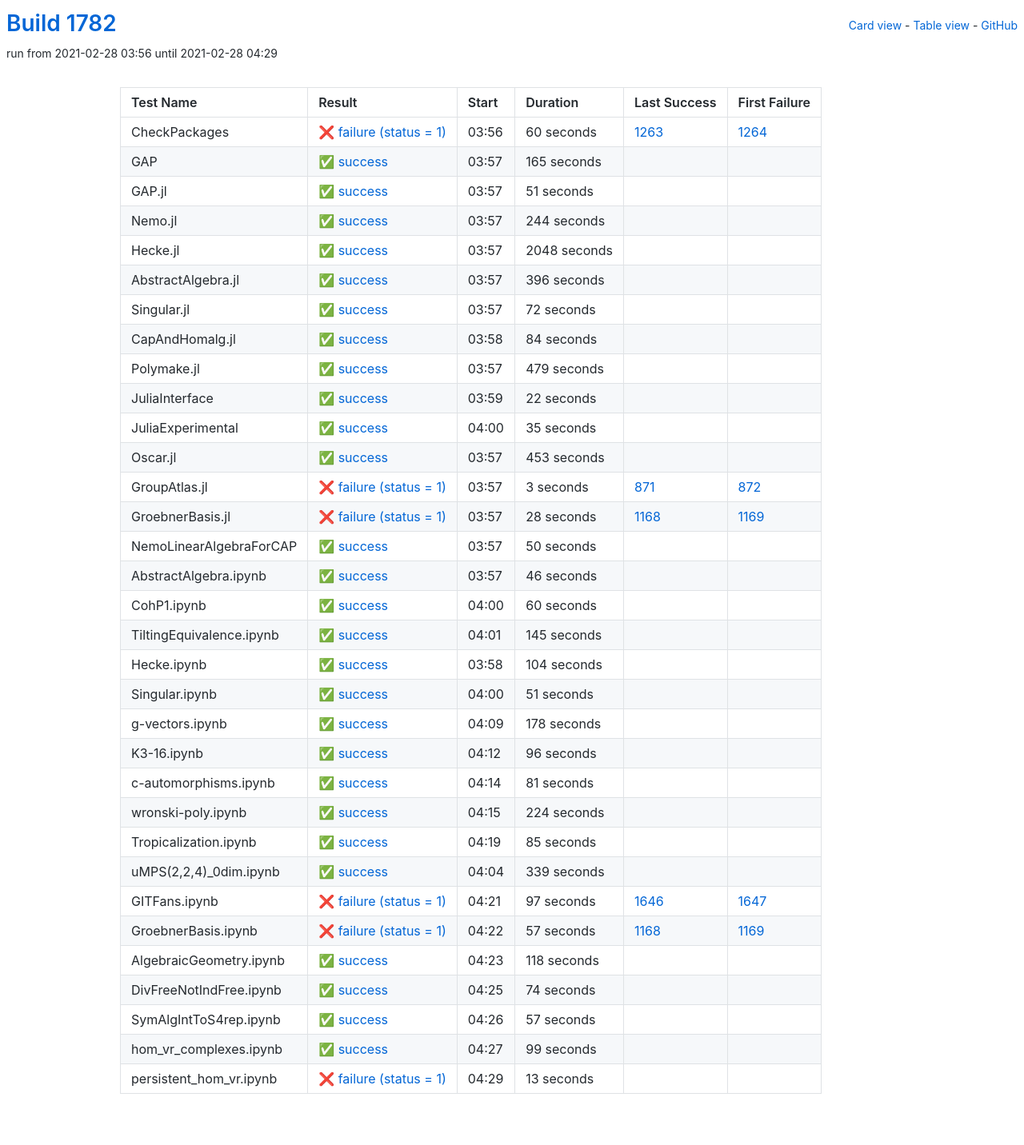
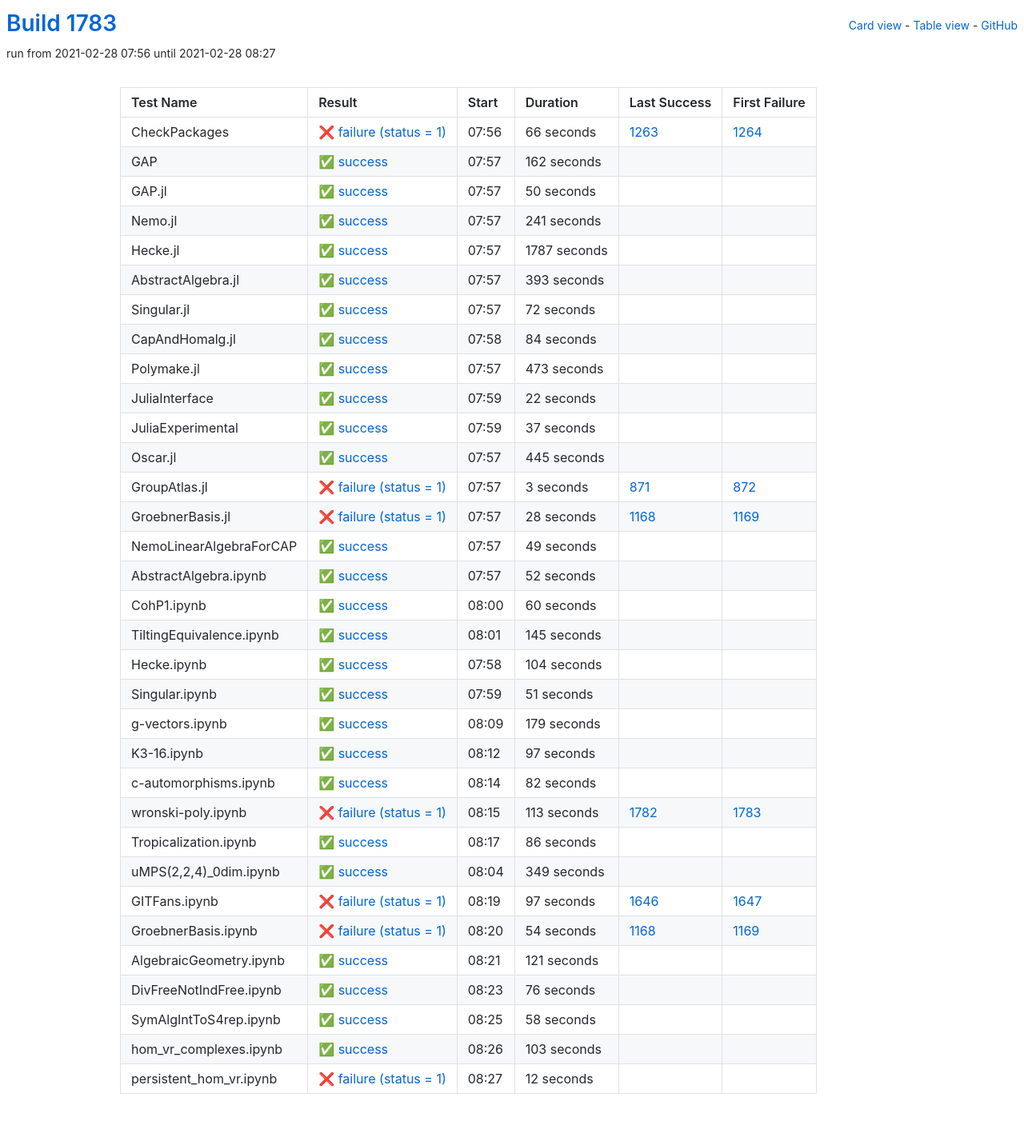
Before and after one commit to oscar-system/oscar-ci-status-stable, a Jekyll site: the page built from table.html, in a window 1280 px wide. Shown: the whole page at 80% size. Built offline with Jekyll 4.4.1, drawn with Linux system fonts in a browser that asks for light colours.

Commit message:
Build #1783

```diff
--- a/_data/ci.yml
+++ b/_data/ci.yml
@@ -1,6 +1,6 @@
 ---
-build: 1782
-build_url: https://oscarci.mathematik.uni-kl.de/job/oscar-stable/1782/
+build: 1783
+build_url: https://oscarci.mathematik.uni-kl.de/job/oscar-stable/1783/
 job: oscar-stable
 organization: oscar-system
 repo: oscar-ci-status-stable
@@ -8,80 +8,80 @@ repourl: https://github.com/oscar-system/oscar-ci-status-stable
 tests:
 - name: CheckPackages
   id: checkpackages
-  log: https://oscarci.mathematik.uni-kl.de/job/oscar-stable/1782/artifact/logs/build-1782/CheckPackages.log
-  start: 2021-02-28 03:56
+  log: https://oscarci.mathematik.uni-kl.de/job/oscar-stable/1783/artifact/logs/build-1783/CheckPackages.log
+  start: 2021-02-28 07:56
   success: false
   exitcode: 1
   status: failure
-  duration: 60
+  duration: 66
   last_success: 1263
   last_success_url: https://oscarci.mathematik.uni-kl.de/job/oscar-stable/1263/
   first_failure: 1264
   first_failure_url: https://oscarci.mathematik.uni-kl.de/job/oscar-stable/1264/
 - name: GAP
   id: gap
-  log: https://oscarci.mathematik.uni-kl.de/job/oscar-stable/1782/artifact/logs/build-1782/GAP.log
-  start: 2021-02-28 03:57
+  log: https://oscarci.mathematik.uni-kl.de/job/oscar-stable/1783/artifact/logs/build-1783/GAP.log
+  start: 2021-02-28 07:57
   success: true
   exitcode: 0
   status: success
-  duration: 165
+  duration: 162
   last_success: false
   last_success_url:
   first_failure: false
   first_failure_url:
 - name: GAP.jl
   id: gap-jl
-  log: https://oscarci.mathematik.uni-kl.de/job/oscar-stable/1782/artifact/logs/build-1782/GAP.jl.log
-  start: 2021-02-28 03:57
+  log: https://oscarci.mathematik.uni-kl.de/job/oscar-stable/1783/artifact/logs/build-1783/GAP.jl.log
+  start: 2021-02-28 07:57
   success: true
   exitcode: 0
   status: success
-  duration: 51
+  duration: 50
   last_success: false
   last_success_url:
   first_failure: false
   first_failure_url:
 - name: Nemo.jl
   id: nemo-jl
-  log: https://oscarci.mathematik.uni-kl.de/job/oscar-stable/1782/artifact/logs/build-1782/Nemo.jl.log
-  start: 2021-02-28 03:57
+  log: https://oscarci.mathematik.uni-kl.de/job/oscar-stable/1783/artifact/logs/build-1783/Nemo.jl.log
+  start: 2021-02-28 07:57
   success: true
   exitcode: 0
   status: success
-  duration: 244
+  duration: 241
   last_success: false
   last_success_url:
   first_failure: false
   first_failure_url:
 - name: Hecke.jl
   id: hecke-jl
-  log: https://oscarci.mathematik.uni-kl.de/job/oscar-stable/1782/artifact/logs/build-1782/Hecke.jl.log
-  start: 2021-02-28 03:57
+  log: https://oscarci.mathematik.uni-kl.de/job/oscar-stable/1783/artifact/logs/build-1783/Hecke.jl.log
+  start: 2021-02-28 07:57
   success: true
   exitcode: 0
   status: success
-  duration: 2048
+  duration: 1787
   last_success: false
   last_success_url:
   first_failure: false
   first_failure_url:
 - name: AbstractAlgebra.jl
   id: abstractalgebra-jl
-  log: https://oscarci.mathematik.uni-kl.de/job/oscar-stable/1782/artifact/logs/build-1782/AbstractAlgebra.jl.log
-  start: 2021-02-28 03:57
+  log: https://oscarci.mathematik.uni-kl.de/job/oscar-stable/1783/artifact/logs/build-1783/AbstractAlgebra.jl.log
+  start: 2021-02-28 07:57
   success: true
   exitcode: 0
   status: success
-  duration: 396
+  duration: 393
   last_success: false
   last_success_url:
   first_failure: false
   first_failure_url:
 - name: Singular.jl
   id: singular-jl
-  log: https://oscarci.mathematik.uni-kl.de/job/oscar-stable/1782/artifact/logs/build-1782/Singular.jl.log
-  start: 2021-02-28 03:57
+  log: https://oscarci.mathematik.uni-kl.de/job/oscar-stable/1783/artifact/logs/build-1783/Singular.jl.log
+  start: 2021-02-28 07:57
   success: true
   exitcode: 0
   status: success
@@ -92,8 +92,8 @@ tests:
   first_failure_url:
 - name: CapAndHomalg.jl
   id: capandhomalg-jl
-  log: https://oscarci.mathematik.uni-kl.de/job/oscar-stable/1782/artifact/logs/build-1782/CapAndHomalg.jl.log
-  start: 2021-02-28 03:58
+  log: https://oscarci.mathematik.uni-kl.de/job/oscar-stable/1783/artifact/logs/build-1783/CapAndHomalg.jl.log
+  start: 2021-02-28 07:58
   success: true
   exitcode: 0
   status: success
@@ -104,20 +104,20 @@ tests:
   first_failure_url:
 - name: Polymake.jl
   id: polymake-jl
-  log: https://oscarci.mathematik.uni-kl.de/job/oscar-stable/1782/artifact/logs/build-1782/Polymake.jl.log
-  start: 2021-02-28 03:57
+  log: https://oscarci.mathematik.uni-kl.de/job/oscar-stable/1783/artifact/logs/build-1783/Polymake.jl.log
+  start: 2021-02-28 07:57
   success: true
   exitcode: 0
   status: success
-  duration: 479
+  duration: 473
   last_success: false
   last_success_url:
   first_failure: false
   first_failure_url:
 - name: JuliaInterface
   id: juliainterface
-  log: https://oscarci.mathematik.uni-kl.de/job/oscar-stable/1782/artifact/logs/build-1782/JuliaInterface.log
-  start: 2021-02-28 03:59
+  log: https://oscarci.mathematik.uni-kl.de/job/oscar-stable/1783/artifact/logs/build-1783/JuliaInterface.log
+  start: 2021-02-28 07:59
   success: true
   exitcode: 0
   status: success
@@ -128,32 +128,32 @@ tests:
   first_failure_url:
 - name: JuliaExperimental
   id: juliaexperimental
-  log: https://oscarci.mathematik.uni-kl.de/job/oscar-stable/1782/artifact/logs/build-1782/JuliaExperimental.log
-  start: 2021-02-28 04:00
+  log: https://oscarci.mathematik.uni-kl.de/job/oscar-stable/1783/artifact/logs/build-1783/JuliaExperimental.log
+  start: 2021-02-28 07:59
   success: true
   exitcode: 0
   status: success
-  duration: 35
+  duration: 37
   last_success: false
   last_success_url:
   first_failure: false
   first_failure_url:
 - name: Oscar.jl
   id: oscar-jl
-  log: https://oscarci.mathematik.uni-kl.de/job/oscar-stable/1782/artifact/logs/build-1782/Oscar.jl.log
-  start: 2021-02-28 03:57
+  log: https://oscarci.mathematik.uni-kl.de/job/oscar-stable/1783/artifact/logs/build-1783/Oscar.jl.log
+  start: 2021-02-28 07:57
   success: true
   exitcode: 0
   status: success
-  duration: 453
+  duration: 445
   last_success: false
   last_success_url:
   first_failure: false
   first_failure_url:
 - name: GroupAtlas.jl
   id: groupatlas-jl
-  log: https://oscarci.mathematik.uni-kl.de/job/oscar-stable/1782/artifact/logs/build-1782/GroupAtlas.jl.log
-  start: 2021-02-28 03:57
+  log: https://oscarci.mathematik.uni-kl.de/job/oscar-stable/1783/artifact/logs/build-1783/GroupAtlas.jl.log
+  start: 2021-02-28 07:57
   success: false
   exitcode: 1
   status: failure
@@ -164,8 +164,8 @@ tests:
   first_failure_url: https://oscarci.mathematik.uni-kl.de/job/oscar-stable/872/
 - name: GroebnerBasis.jl
   id: groebnerbasis-jl
-  log: https://oscarci.mathematik.uni-kl.de/job/oscar-stable/1782/artifact/logs/build-1782/GroebnerBasis.jl.log
-  start: 2021-02-28 03:57
+  log: https://oscarci.mathematik.uni-kl.de/job/oscar-stable/1783/artifact/logs/build-1783/GroebnerBasis.jl.log
+  start: 2021-02-28 07:57
   success: false
   exitcode: 1
   status: failure
@@ -176,32 +176,32 @@ tests:
   first_failure_url: https://oscarci.mathematik.uni-kl.de/job/oscar-stable/1169/
 - name: NemoLinearAlgebraForCAP
   id: nemolinearalgebraforcap
-  log: https://oscarci.mathematik.uni-kl.de/job/oscar-stable/1782/artifact/logs/build-1782/NemoLinearAlgebraForCAP.log
-  start: 2021-02-28 03:57
+  log: https://oscarci.mathematik.uni-kl.de/job/oscar-stable/1783/artifact/logs/build-1783/NemoLinearAlgebraForCAP.log
+  start: 2021-02-28 07:57
   success: true
   exitcode: 0
   status: success
-  duration: 50
+  duration: 49
   last_success: false
   last_success_url:
   first_failure: false
   first_failure_url:
 - name: AbstractAlgebra.ipynb
   id: abstractalgebra-ipynb
-  log: https://oscarci.mathematik.uni-kl.de/job/oscar-stable/1782/artifact/logs/build-1782/AbstractAlgebra.ipynb.log
-  start: 2021-02-28 03:57
+  log: https://oscarci.mathematik.uni-kl.de/job/oscar-stable/1783/artifact/logs/build-1783/AbstractAlgebra.ipynb.log
+  start: 2021-02-28 07:57
   success: true
   exitcode: 0
   status: success
-  duration: 46
+  duration: 52
   last_success: false
   last_success_url:
   first_failure: false
   first_failure_url:
 - name: CohP1.ipynb
   id: cohp1-ipynb
-  log: https://oscarci.mathematik.uni-kl.de/job/oscar-stable/1782/artifact/logs/build-1782/CohP1.ipynb.log
-  start: 2021-02-28 04:00
+  log: https://oscarci.mathematik.uni-kl.de/job/oscar-stable/1783/artifact/logs/build-1783/CohP1.ipynb.log
+  start: 2021-02-28 08:00
   success: true
   exitcode: 0
   status: success
@@ -212,8 +212,8 @@ tests:
   first_failure_url:
 - name: TiltingEquivalence.ipynb
   id: tiltingequivalence-ipynb
-  log: https://oscarci.mathematik.uni-kl.de/job/oscar-stable/1782/artifact/logs/build-1782/TiltingEquivalence.ipynb.log
-  start: 2021-02-28 04:01
+  log: https://oscarci.mathematik.uni-kl.de/job/oscar-stable/1783/artifact/logs/build-1783/TiltingEquivalence.ipynb.log
+  start: 2021-02-28 08:01
   success: true
   exitcode: 0
   status: success
@@ -224,8 +224,8 @@ tests:
   first_failure_url:
 - name: Hecke.ipynb
   id: hecke-ipynb
-  log: https://oscarci.mathematik.uni-kl.de/job/oscar-stable/1782/artifact/logs/build-1782/Hecke.ipynb.log
-  start: 2021-02-28 03:58
+  log: https://oscarci.mathematik.uni-kl.de/job/oscar-stable/1783/artifact/logs/build-1783/Hecke.ipynb.log
+  start: 2021-02-28 07:58
   success: true
   exitcode: 0
   status: success
@@ -236,8 +236,8 @@ tests:
   first_failure_url:
 - name: Singular.ipynb
   id: singular-ipynb
-  log: https://oscarci.mathematik.uni-kl.de/job/oscar-stable/1782/artifact/logs/build-1782/Singular.ipynb.log
-  start: 2021-02-28 04:00
+  log: https://oscarci.mathematik.uni-kl.de/job/oscar-stable/1783/artifact/logs/build-1783/Singular.ipynb.log
+  start: 2021-02-28 07:59
   success: true
   exitcode: 0
   status: success
@@ -248,80 +248,80 @@ tests:
   first_failure_url:
 - name: g-vectors.ipynb
   id: g-vectors-ipynb
-  log: https://oscarci.mathematik.uni-kl.de/job/oscar-stable/1782/artifact/logs/build-1782/g-vectors.ipynb.log
-  start: 2021-02-28 04:09
+  log: https://oscarci.mathematik.uni-kl.de/job/oscar-stable/1783/artifact/logs/build-1783/g-vectors.ipynb.log
+  start: 2021-02-28 08:09
   success: true
   exitcode: 0
   status: success
-  duration: 178
+  duration: 179
   last_success: false
   last_success_url:
   first_failure: false
   first_failure_url:
 - name: K3-16.ipynb
   id: k3-16-ipynb
-  log: https://oscarci.mathematik.uni-kl.de/job/oscar-stable/1782/artifact/logs/build-1782/K3-16.ipynb.log
-  start: 2021-02-28 04:12
+  log: https://oscarci.mathematik.uni-kl.de/job/oscar-stable/1783/artifact/logs/build-1783/K3-16.ipynb.log
+  start: 2021-02-28 08:12
   success: true
   exitcode: 0
   status: success
-  duration: 96
+  duration: 97
   last_success: false
   last_success_url:
   first_failure: false
   first_failure_url:
 - name: c-automorphisms.ipynb
   id: c-automorphisms-ipynb
-  log: https://oscarci.mathematik.uni-kl.de/job/oscar-stable/1782/artifact/logs/build-1782/c-automorphisms.ipynb.log
-  start: 2021-02-28 04:14
+  log: https://oscarci.mathematik.uni-kl.de/job/oscar-stable/1783/artifact/logs/build-1783/c-automorphisms.ipynb.log
+  start: 2021-02-28 08:14
   success: true
   exitcode: 0
   status: success
-  duration: 81
+  duration: 82
   last_success: false
   last_success_url:
   first_failure: false
   first_failure_url:
 - name: wronski-poly.ipynb
   id: wronski-poly-ipynb
-  log: https://oscarci.mathematik.uni-kl.de/job/oscar-stable/1782/artifact/logs/build-1782/wronski-poly.ipynb.log
-  start: 2021-02-28 04:15
+  log: https://oscarci.mathematik.uni-kl.de/job/oscar-stable/1783/artifact/logs/build-1783/wronski-poly.ipynb.log
+  start: 2021-02-28 08:15
+  success: false
+  exitcode: 1
+  status: failure
+  duration: 113
+  last_success: 1782
+  last_success_url: https://oscarci.mathematik.uni-kl.de/job/oscar-stable/1782/
+  first_failure: 1783
+  first_failure_url: https://oscarci.mathematik.uni-kl.de/job/oscar-stable/1783/
+- name: Tropicalization.ipynb
+  id: tropicalization-ipynb
+  log: https://oscarci.mathematik.uni-kl.de/job/oscar-stable/1783/artifact/logs/build-1783/Tropicalization.ipynb.log
+  start: 2021-02-28 08:17
   success: true
   exitcode: 0
   status: success
-  duration: 224
-  last_success: false
-  last_success_url:
-  first_failure: false
-  first_failure_url:
-- name: Tropicalization.ipynb
-  id: tropicalization-ipynb
-  log: https://oscarci.mathematik.uni-kl.de/job/oscar-stable/1782/artifact/logs/build-1782/Tropicalization.ipynb.log
-  start: 2021-02-28 04:19
-  success: true
-  exitcode: 0
-  status: success
-  duration: 85
+  duration: 86
   last_success: false
   last_success_url:
   first_failure: false
   first_failure_url:
 - name: uMPS(2,2,4)_0dim.ipynb
   id: umps-2-2-4-0dim-ipynb
-  log: https://oscarci.mathematik.uni-kl.de/job/oscar-stable/1782/artifact/logs/build-1782/uMPS-2-2-4-_0dim.ipynb.log
-  start: 2021-02-28 04:04
+  log: https://oscarci.mathematik.uni-kl.de/job/oscar-stable/1783/artifact/logs/build-1783/uMPS-2-2-4-_0dim.ipynb.log
+  start: 2021-02-28 08:04
   success: true
   exitcode: 0
   status: success
-  duration: 339
+  duration: 349
   last_success: false
   last_success_url:
   first_failure: false
   first_failure_url:
 - name: GITFans.ipynb
   id: gitfans-ipynb
-  log: https://oscarci.mathematik.uni-kl.de/job/oscar-stable/1782/artifact/logs/build-1782/GITFans.ipynb.log
-  start: 2021-02-28 04:21
+  log: https://oscarci.mathematik.uni-kl.de/job/oscar-stable/1783/artifact/logs/build-1783/GITFans.ipynb.log
+  start: 2021-02-28 08:19
   success: false
   exitcode: 1
   status: failure
@@ -332,72 +332,72 @@ tests:
   first_failure_url: https://oscarci.mathematik.uni-kl.de/job/oscar-stable/1647/
 - name: GroebnerBasis.ipynb
   id: groebnerbasis-ipynb
-  log: https://oscarci.mathematik.uni-kl.de/job/oscar-stable/1782/artifact/logs/build-1782/GroebnerBasis.ipynb.log
-  start: 2021-02-28 04:22
+  log: https://oscarci.mathematik.uni-kl.de/job/oscar-stable/1783/artifact/logs/build-1783/GroebnerBasis.ipynb.log
+  start: 2021-02-28 08:20
   success: false
   exitcode: 1
   status: failure
-  duration: 57
+  duration: 54
   last_success: 1168
   last_success_url: https://oscarci.mathematik.uni-kl.de/job/oscar-stable/1168/
   first_failure: 1169
   first_failure_url: https://oscarci.mathematik.uni-kl.de/job/oscar-stable/1169/
 - name: AlgebraicGeometry.ipynb
   id: algebraicgeometry-ipynb
-  log: https://oscarci.mathematik.uni-kl.de/job/oscar-stable/1782/artifact/logs/build-1782/AlgebraicGeometry.ipynb.log
-  start: 2021-02-28 04:23
+  log: https://oscarci.mathematik.uni-kl.de/job/oscar-stable/1783/artifact/logs/build-1783/AlgebraicGeometry.ipynb.log
+  start: 2021-02-28 08:21
   success: true
   exitcode: 0
   status: success
-  duration: 118
+  duration: 121
   last_success: false
   last_success_url:
   first_failure: false
   first_failure_url:
 - name: DivFreeNotIndFree.ipynb
   id: divfreenotindfree-ipynb
-  log: https://oscarci.mathematik.uni-kl.de/job/oscar-stable/1782/artifact/logs/build-1782/DivFreeNotIndFree.ipynb.log
-  start: 2021-02-28 04:25
+  log: https://oscarci.mathematik.uni-kl.de/job/oscar-stable/1783/artifact/logs/build-1783/DivFreeNotIndFree.ipynb.log
+  start: 2021-02-28 08:23
   success: true
   exitcode: 0
   status: success
-  duration: 74
+  duration: 76
   last_success: false
   last_success_url:
   first_failure: false
   first_failure_url:
 - name: SymAlgIntToS4rep.ipynb
   id: symalginttos4rep-ipynb
-  log: https://oscarci.mathematik.uni-kl.de/job/oscar-stable/1782/artifact/logs/build-1782/SymAlgIntToS4rep.ipynb.log
-  start: 2021-02-28 04:26
+  log: https://oscarci.mathematik.uni-kl.de/job/oscar-stable/1783/artifact/logs/build-1783/SymAlgIntToS4rep.ipynb.log
+  start: 2021-02-28 08:25
   success: true
   exitcode: 0
   status: success
-  duration: 57
+  duration: 58
   last_success: false
   last_success_url:
   first_failure: false
   first_failure_url:
 - name: hom_vr_complexes.ipynb
   id: hom-vr-complexes-ipynb
-  log: https://oscarci.mathematik.uni-kl.de/job/oscar-stable/1782/artifact/logs/build-1782/hom_vr_complexes.ipynb.log
-  start: 2021-02-28 04:27
+  log: https://oscarci.mathematik.uni-kl.de/job/oscar-stable/1783/artifact/logs/build-1783/hom_vr_complexes.ipynb.log
+  start: 2021-02-28 08:26
   success: true
   exitcode: 0
   status: success
-  duration: 99
+  duration: 103
   last_success: false
   last_success_url:
   first_failure: false
   first_failure_url:
 - name: persistent_hom_vr.ipynb
   id: persistent-hom-vr-ipynb
-  log: https://oscarci.mathematik.uni-kl.de/job/oscar-stable/1782/artifact/logs/build-1782/persistent_hom_vr.ipynb.log
-  start: 2021-02-28 04:29
+  log: https://oscarci.mathematik.uni-kl.de/job/oscar-stable/1783/artifact/logs/build-1783/persistent_hom_vr.ipynb.log
+  start: 2021-02-28 08:27
   success: false
   exitcode: 1
   status: failure
-  duration: 13
+  duration: 12
   last_success: false
   last_success_url:
   first_failure: false
```
Also changed, not shown: README.md.
